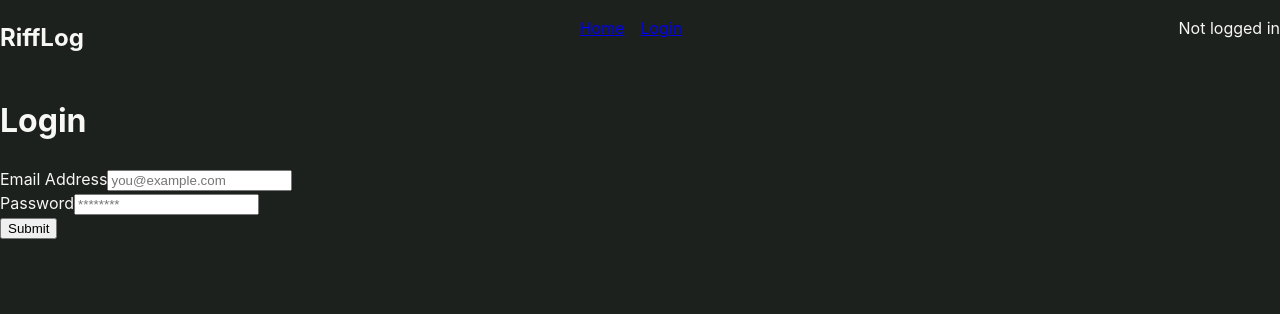
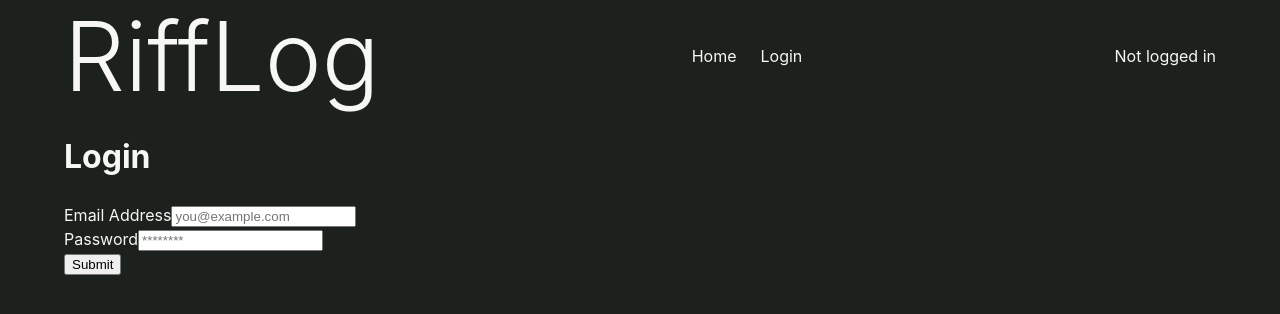
Before and after one commit to thetramp22/rifflog-ui, a React (Vite) app: page /login in a window 1280 px wide. Shown: the top 314 px of the page. Built offline with nearby package versions, Linux system fonts and the light colour scheme.

Commit message:
Implement styling

```diff
--- a/src/components/layout/AppLayout.tsx
+++ b/src/components/layout/AppLayout.tsx
@@ -1,11 +1,14 @@
 import { Outlet } from "react-router"
 import Navbar from "./Navbar"
+import { Container } from "@mui/material"
 
 function AppLayout() {
     return (
         <>
             <Navbar />
-            <Outlet />
+            <Container>
+                <Outlet />
+            </Container>
         </>
     )
 }
--- a/src/components/layout/Navbar.tsx
+++ b/src/components/layout/Navbar.tsx
@@ -1,5 +1,6 @@
-import { Link } from 'react-router'
 import { useAuth } from '../../hooks/useAuth';
+import { Link as RouterLink } from 'react-router-dom';
+import { Box, Typography, Link, Button, Stack, Container } from '@mui/material';
 
 function Navbar() {
     const { user, logout } = useAuth()
@@ -22,27 +23,47 @@ function Navbar() {
     }
 
     return (
-        <>
-            <section className="navbar">
-                <div className="title">
-                    <h1>RiffLog</h1>
-                </div>
-                <div className="navbar-links">
-                    <ul>
-                        {navigationItems.map((item) => (
-                            <li key={item.id}>
-                                <Link to={item.url}>
-                                    {item.name}
-                                </Link>
-                            </li>
-                        ))}
-                    </ul>
-                </div>
-                <div>
-                    {user !== null ? <div><p>{user.email}</p><button onClick={handleClick}>Logout</button></div> : <p>Not logged in</p>}
-                </div>
-            </section>
-        </>
+        <Container>
+            <Stack
+                component="section"
+                direction="row"
+                sx={{
+                    justifyContent: "space-between",
+                    alignItems: "center"
+                }}
+            >
+                <Typography variant='h1'>
+                    RiffLog
+                </Typography>
+                <Stack direction={'row'} spacing={3}>
+                    {navigationItems.map((item) => (
+                        <Link
+                            key={item.id}
+                            component={RouterLink}
+                            to={item.url}
+                            underline='none'
+                            sx={{
+                                color: "text.primary",
+                                "&:hover": {
+                                    color: "secondary.main"
+                                }
+                            }}
+                        >
+                            {item.name}
+                        </Link>
+                    ))}
+                </Stack>
+                {user !== null ?
+                    <Stack direction={'row'} spacing={2}>
+                        <Typography variant='body1'>{user.email}</Typography>
+                        <Button variant="contained" onClick={handleClick}>Logout</Button>
+                    </Stack> :
+                    <Box>
+                        <Typography variant='body1'>Not logged in</Typography>
+                    </Box>
+                }
+            </Stack>
+        </Container>
     )
 }
 
--- a/src/components/statistics/StatisticCard.tsx
+++ b/src/components/statistics/StatisticCard.tsx
@@ -1,3 +1,5 @@
+import { Box, Card, CardContent, Typography } from "@mui/material";
+
 type StatisticCardProps = {
     name: string,
     value: string
@@ -5,9 +7,27 @@ type StatisticCardProps = {
 
 function StatisticCard({ name, value }: StatisticCardProps) {
     return (
-        <li className="statistics-card">
-            <p>{name}: {value}</p>
-        </li>
+        <Card sx={{
+            borderRadius: 4,
+            boxShadow: 2,
+            height: "100%"
+        }}>
+            <Box sx={{
+                backgroundColor: "secondary.main",
+                p: 1,
+                pl: 2
+            }}
+            >
+                <Typography variant="body1">
+                    {name}
+                </Typography>
+            </Box>
+            <CardContent>
+                <Typography variant="h6">
+                    {value}
+                </Typography>
+            </CardContent>
+        </Card>
     )
 }
 
--- a/src/components/statistics/Statistics.tsx
+++ b/src/components/statistics/Statistics.tsx
@@ -1,5 +1,6 @@
 import StatisticCard from "./StatisticCard";
 import { type Statistic } from "../../types/statistics";
+import { Grid } from "@mui/material";
 
 type StatisticsProps = {
     statistics: Statistic[];
@@ -7,18 +8,23 @@ type StatisticsProps = {
 
 function Statistics({ statistics }: StatisticsProps) {
     return (
-        <section className="statistics">
-            <div className="heading">
-                <h2>Statistics</h2>
-            </div>
-            <div className="cards">
-                <ul>
-                    {statistics.map((statistic) => (
-                        <StatisticCard key={statistic.name} name={statistic.name} value={statistic.value} />
-                    ))}
-                </ul>
-            </div>
-        </section>
+        <Grid
+            container
+            columnSpacing={2}
+            rowSpacing={2}
+            sx={{
+                alignItems: "stretch"
+            }}
+        >
+            {statistics.map((statistic) => (
+                <Grid key={statistic.name} size={{ xs: 12, sm: 6, md: 3 }}>
+                    <StatisticCard
+                        name={statistic.name}
+                        value={statistic.value}
+                    />
+                </Grid>
+            ))}
+        </Grid>
     )
 }
 
--- a/src/pages/Dashboard.tsx
+++ b/src/pages/Dashboard.tsx
@@ -5,6 +5,7 @@ import Statistics from "../components/statistics/Statistics";
 import { type Session } from "../types/sessions";
 import { authenticatedFetch, apiSessionsToSessions, apiStatsToStats } from "../services/apiService";
 import SessionsList from "../components/sessions/SessionsList";
+import { Stack, Typography } from "@mui/material";
 
 const maxRecentSessions = 4
 
@@ -53,21 +54,37 @@ function Dashboard() {
     }, [token])
 
     return (
-        <main className="dashboard">
-            <section className="heading">
-                <h1>Dashboard</h1>
-                <h2>Welcome, Scott</h2>
-            </section>
-            {stats !== null ? <Statistics statistics={statsToStatistics(stats)} /> : <p>loading statistics...</p>}
-            <div className="heading">
-                <h2>Recent Sessions</h2>
-            </div>
-            {sessions !== null ?
-                <SessionsList
-                    sessions={sessions}
-                    editable={false}
-                /> : <p>loading recent sessions...</p>}
-        </main>
+        <Stack spacing={4}>
+            <Typography variant="h2" sx={{ textAlign: "center" }}>
+                Dashboard
+            </Typography>
+
+            <Stack spacing={2}>
+                <Typography variant="h4" sx={{ textAlign: "center" }}>
+                    Statistics
+                </Typography>
+                {stats !== null ?
+                    <Statistics statistics={statsToStatistics(stats)} /> :
+                    <Typography variant="body1">
+                        loading statistics...
+                    </Typography>
+                }
+            </Stack>
+
+            <Stack spacing={2}>
+                <Typography variant="h4" sx={{ textAlign: "center" }}>
+                    Recent Sessions
+                </Typography>
+                {sessions !== null ?
+                    <SessionsList
+                        sessions={sessions}
+                        editable={false}
+                    /> :
+                    <Typography variant="body1">
+                        loading recent sessions...
+                    </Typography>}
+            </Stack>
+        </Stack>
     )
 }
 
@@ -75,7 +92,7 @@ function statsToStatistics(stats: Stats) {
     const result: Statistic[] = [
         {
             name: "Total Practice Time",
-            value: String(stats.totalMinutes / 60) + " hours"
+            value: formatDuration(stats.totalMinutes)
         },
         {
             name: "Total Sessions",
@@ -95,4 +112,32 @@ function statsToStatistics(stats: Stats) {
     return result
 }
 
+function formatDuration(totalMinutes: number) {
+    const hours = Math.floor(totalMinutes / 60)
+    const minutes = totalMinutes % 60
+    let hoursLabel = "hours"
+    let minutesLabel = "minutes"
+
+    if (hours === 0 && minutes === 0) {
+        return "0 minutes"
+    }
+
+    if (hours === 1) {
+        hoursLabel = "hour"
+    }
+    if (minutes === 1) {
+        minutesLabel = "minute"
+    }
+
+    if (hours === 0) {
+        return minutes + " " + minutesLabel
+    }
+
+    if (minutes === 0) {
+        return hours + " " + hoursLabel
+    }
+
+    return String(hours) + " " + hoursLabel + " " + String(minutes) + " " + minutesLabel
+}
+
 export default Dashboard
```
